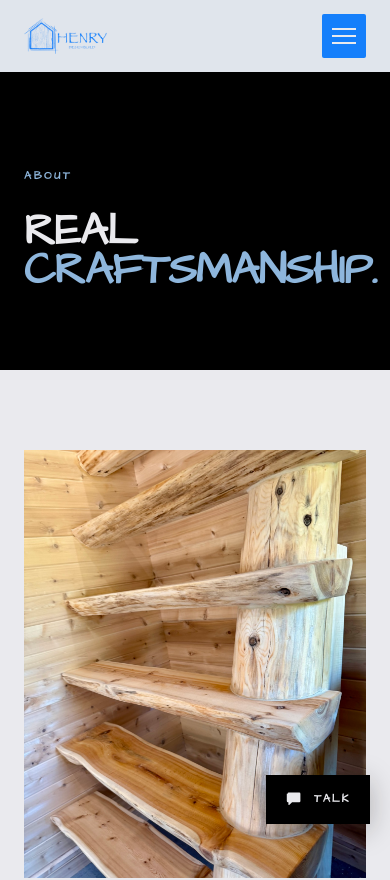
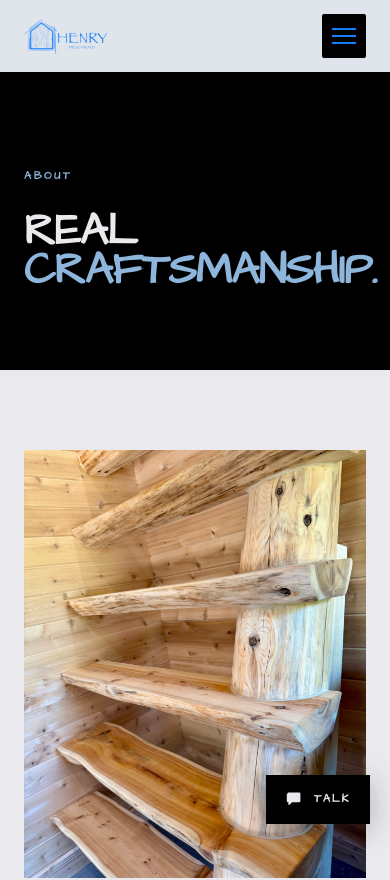
Before and after one commit to cmhenry23/henry-design-build, a Next.js app: page /about in a window 390 px wide. Shown: the top 880 px of the page. Built offline with nearby package versions, Linux system fonts and the light colour scheme.

Commit message:
Move the logo-blue accent to the hamburger lines, not the background
Keeps the button background solid ink for guaranteed contrast on every
page; the three bars are now the logo blue (#157FFB) instead.

```diff
--- a/components/SiteHeader.tsx
+++ b/components/SiteHeader.tsx
@@ -103,26 +103,27 @@ export default function SiteHeader() {
           // behind the header. Pages without one (or the moment right after
           // any scroll, while still over a dark hero) made it nearly
           // invisible. A solid button reads on every page, every time.
-          // Colour is sampled directly from the logo mark (#157FFB), not the
-          // site's paler "cedar" accent — a noticeably more saturated blue.
-          className="flex h-11 w-11 items-center justify-center rounded-sm bg-[#157FFB] transition-colors hover:bg-[#0f66c9] lg:hidden"
+          // Background stays solid ink for guaranteed contrast on every
+          // page/state; the bars themselves are the logo's sampled blue
+          // (#157FFB), not the site's paler "cedar" accent.
+          className="flex h-11 w-11 items-center justify-center rounded-sm bg-ink transition-colors hover:bg-stone lg:hidden"
           aria-expanded={open}
           aria-controls="mobile-menu"
           aria-label={open ? 'Close menu' : 'Open menu'}
         >
           <span className="relative block h-4 w-6" aria-hidden="true">
             <span
-              className={`absolute left-0 block h-[2px] w-6 bg-bone transition-all duration-300 ${
+              className={`absolute left-0 block h-[2px] w-6 bg-[#157FFB] transition-all duration-300 ${
                 open ? 'top-[7px] rotate-45' : 'top-0'
               }`}
             />
             <span
-              className={`absolute left-0 top-[7px] block h-[2px] w-6 bg-bone transition-all duration-200 ${
+              className={`absolute left-0 top-[7px] block h-[2px] w-6 bg-[#157FFB] transition-all duration-200 ${
                 open ? 'opacity-0' : 'opacity-100'
               }`}
             />
             <span
-              className={`absolute left-0 block h-[2px] w-6 bg-bone transition-all duration-300 ${
+              className={`absolute left-0 block h-[2px] w-6 bg-[#157FFB] transition-all duration-300 ${
                 open ? 'top-[7px] -rotate-45' : 'top-[14px]'
               }`}
             />
```
